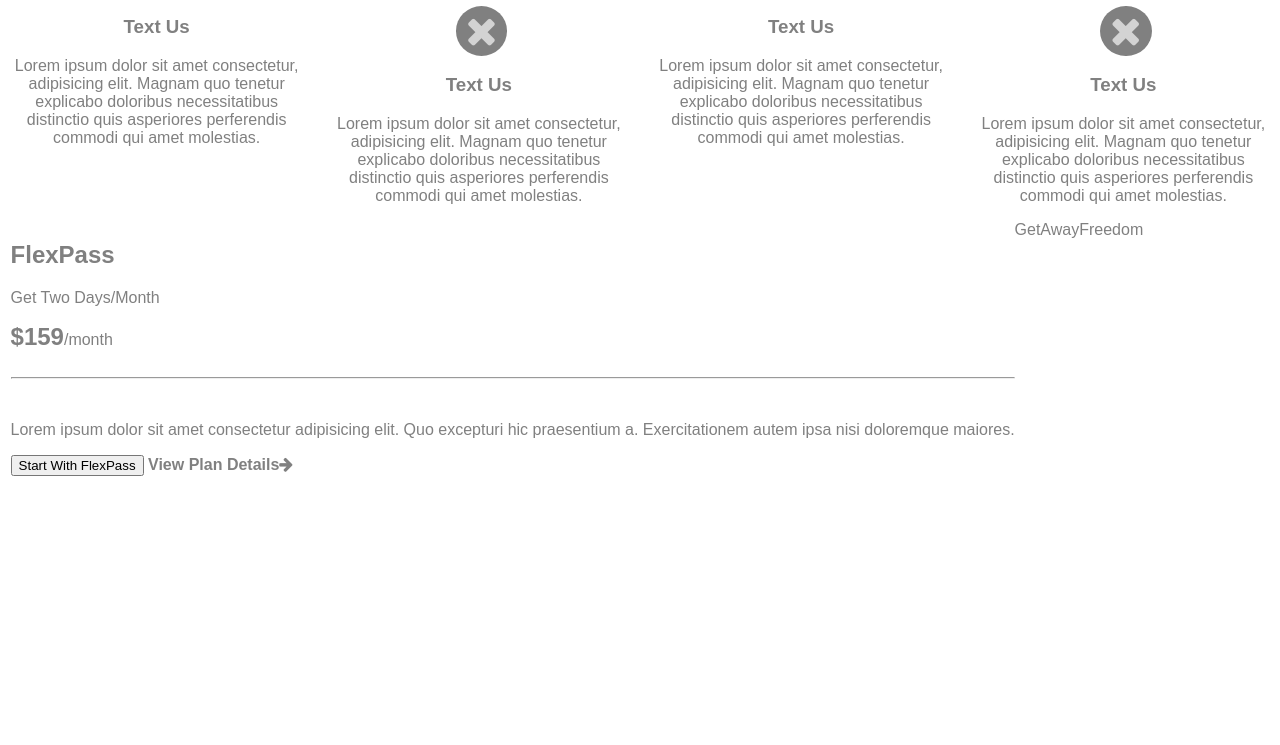
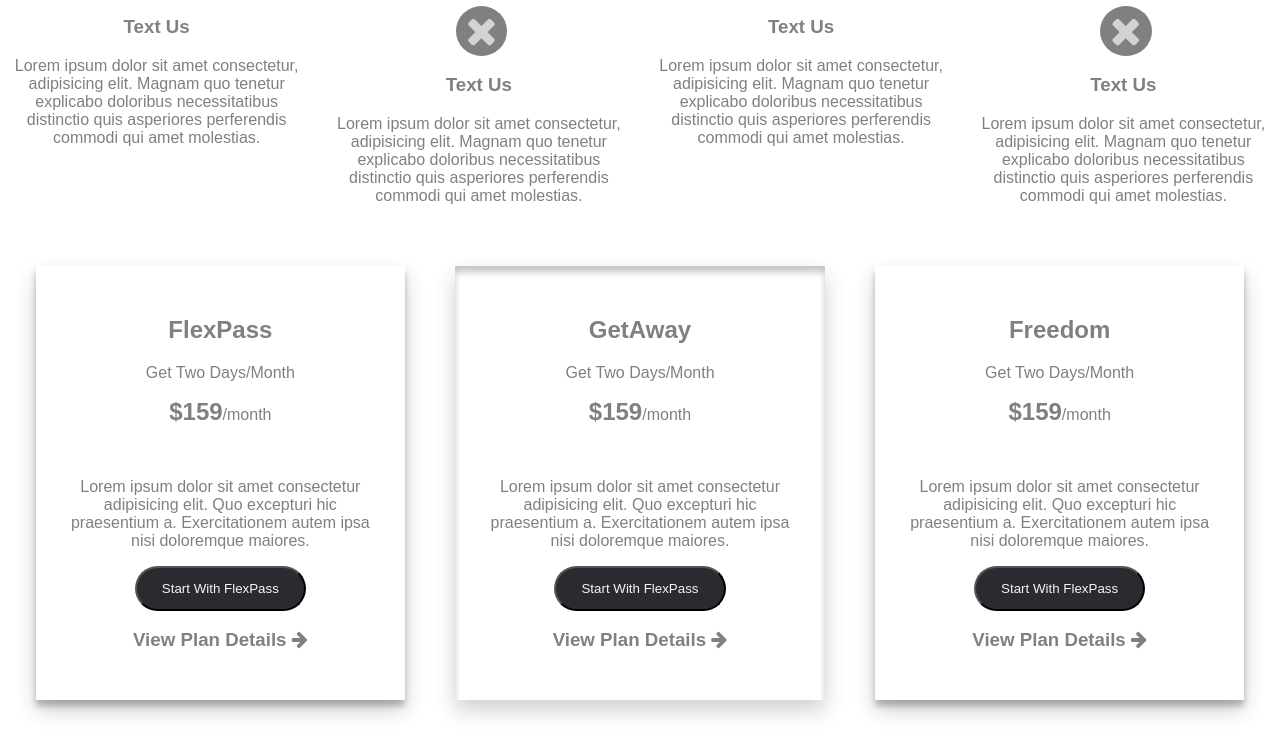
Before and after one commit to infinit-loop/assignment2.github.io, a plain HTML site: page index.html in a window 1280 px wide. Shown: the part 1574-2319 px from the top of the page. Before the commit the page ends 2058 px from the top, so only its background shows below. Drawn offline with Linux system fonts and the light colour scheme.

Commit message:
adding new section for cards

```diff
--- a/CSS/style.css
+++ b/CSS/style.css
@@ -145,5 +145,33 @@ nav ul{
     border-radius: 50%;
 }
 .content04{
-    display: flex;
+    display: grid;
+    grid-template-columns: auto auto auto;
+    grid-gap: 50px;
+    text-align: center;
+    /* justify-content: space-around; */
+    overflow-wrap: break-word;
+    margin:45px 25px;
+
 }
+.content04a{
+    /* border: 1px solid black; */
+    padding: 30px;
+    box-shadow: 0 10px 20px rgba(0,0,0,0.19), 0 6px 6px rgba(0,0,0,0.23);
+}
+.content04b{
+    /* border: 1px solid black; */
+    padding: 30px;
+    box-shadow: 0 10px 20px rgba(0,0,0,0.19), 0 6px 6px rgba(0,0,0,0.23) inset;
+}
+.content04c{
+    /* border: 1px solid black; */
+    padding: 30px;
+    box-shadow: 0 10px 20px rgba(0,0,0,0.19), 0 6px 6px rgba(0,0,0,0.23);
+}
+.btn04{
+    background-color: #2a2b30;
+    color: whitesmoke;
+    padding: 13px 25px;
+    border-radius: 25px;
+}
--- a/index.html
+++ b/index.html
@@ -154,20 +154,48 @@
     </div>
 
     <section class="content04">
-        <div class="content04a"><h1>FlexPass</h1>
+        <div class="content04a">
+            <h1>FlexPass</h1>
             <p>Get Two Days/Month</p>
             <h1 style="display: inline;">$159</h1><span>/month</span>
             <br>
             <br>
-        <hr><br>
-        <p>Lorem ipsum dolor sit amet consectetur adipisicing elit. Quo excepturi hic praesentium a. Exercitationem autem ipsa nisi doloremque maiores.</p>
-            <button>
+            <br>
+            <p>Lorem ipsum dolor sit amet consectetur adipisicing elit. Quo excepturi hic praesentium a. Exercitationem
+                autem ipsa nisi doloremque maiores.</p>
+            <button class="btn04">
                 Start With FlexPass
             </button>
-            <strong>View Plan Details</strong><i class="fa fa-arrow-right" aria-hidden="true"></i>
+            <h3>View Plan Details <i class="fa fa-arrow-right" aria-hidden="true"></i></h3>
         </div>
-        <div class="content04a">GetAway</div>
-        <div class="content04a">Freedom</div>
+        <div class="content04b"><h1>GetAway</h1>
+            <p>Get Two Days/Month</p>
+            <h1 style="display: inline;">$159</h1><span>/month</span>
+            <br>
+            <br>
+            <br>
+            <p>Lorem ipsum dolor sit amet consectetur adipisicing elit. Quo excepturi hic praesentium a. Exercitationem
+                autem ipsa nisi doloremque maiores.</p>
+            <button class="btn04">
+                Start With FlexPass
+            </button>
+            <h3>View Plan Details <i class="fa fa-arrow-right" aria-hidden="true"></i></h3>
+        </div>
+        </div>
+        <div class="content04c"><h1>Freedom</h1>
+            <p>Get Two Days/Month</p>
+            <h1 style="display: inline;">$159</h1><span>/month</span>
+            <br>
+            <br>
+            <br>
+            <p>Lorem ipsum dolor sit amet consectetur adipisicing elit. Quo excepturi hic praesentium a. Exercitationem
+                autem ipsa nisi doloremque maiores.</p>
+            <button class="btn04">
+                Start With FlexPass
+            </button>
+            <h3>View Plan Details <i class="fa fa-arrow-right" aria-hidden="true"></i></h3>
+        </div>
+        </div>
     </section>
 </body>
 
```
Lines whose indentation alone changed are shown as unchanged.
